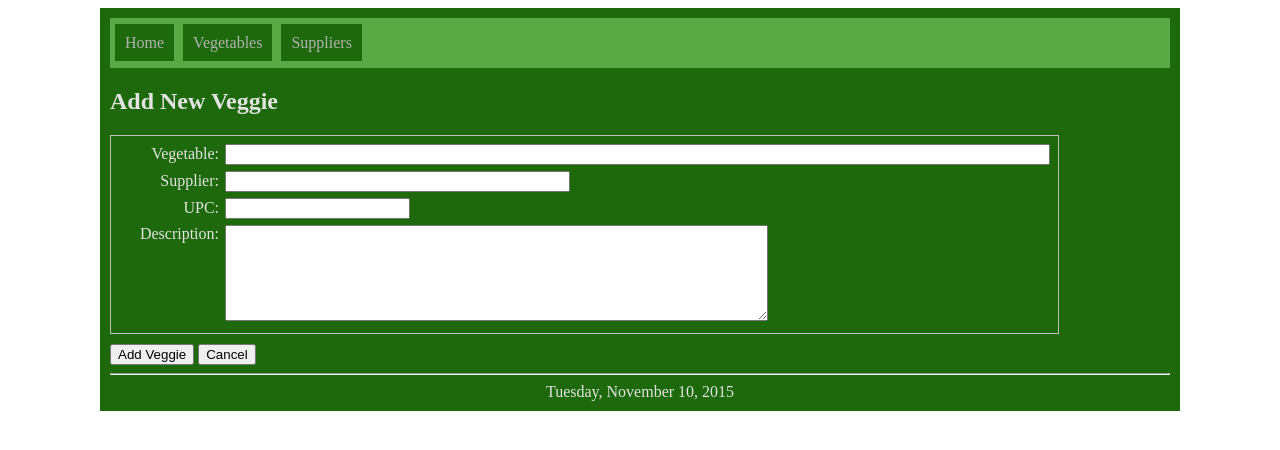
After one commit to shweetshourpowk/producesite, a PHP site: page /addveggie.php in a window 1280 px wide. The commit adds this page. Shown: the top 450 px of the page. Run offline with PHP 8.4, Linux system fonts and the light colour scheme.

Commit message:
made some changes, added the add and delete buttons to the vegetables. Still need to add to the suppliers.

```diff
--- /dev/null
+++ b/addveggie.php
@@ -0,0 +1,40 @@
+<?php
+/*
+ * Author: Ryan McCrory
+ * Date: 11-19-15
+ * File: addveggie.php
+ * Description: Add a veggie to the list
+ *
+ */
+$page_title = "Add a veggie";
+require_once 'php/header.php';
+?>
+
+<h2>Add New Veggie</h2>
+<form action="insertveggie.php" method="get">
+    <table cellspacing="0" cellpadding="3" style="border: 1px solid silver; padding:5px; margin-bottom: 10px">
+        <tr>
+            <td style="text-align: right; width: 100px">Vegetable: </td>
+            <td><input name="veggie" type="text" size="100" required /></td>
+        </tr>
+        <tr>
+            <td style="text-align: right">Supplier: </td>
+            <td><input name="supp" type="text" size="40" required /></td>
+        </tr>
+        <tr>
+            <td style="text-align: right">UPC: </td>
+            <td><input name="upc" type="number" required /></td>
+        </tr>
+        <tr>
+            <td style="text-align: right; vertical-align: top">Description:</td>
+            <td><textarea name="desc" rows="6" cols="65"></textarea></td>
+        </tr>
+    </table>
+    <div class="addVeggie">
+        <input type="submit" value="Add Veggie" />
+        <input type="button" value="Cancel" onclick="window.location.href='vegetables.php'" />
+    </div>
+</form>
+
+<?php
+require_once 'php/footer.php';
--- a/css/style.css
+++ b/css/style.css
@@ -11,7 +11,7 @@
     min-height: 100%;
     background-color: #1e690b;
     padding: 10px;
-    color: #cdcab9;
+    color: #e3e3e3;
 }
 
 #content {
@@ -31,7 +31,7 @@ nav a{
 
 a {
     text-decoration: none;
-    color: #000000;
+    color: #b2b2b2;
 }
 
 a:hover {
--- a/vegetables.php
+++ b/vegetables.php
@@ -4,8 +4,7 @@ $page_title = "Vegetables";
 
 require_once ('php/header.php');
 require_once('php/connect.php');
-$sql = "SELECT vegetables.id, vegetables.vegetable, vegetables.description, vegetables.upc, supplier.name FROM vegetables, supplier WHERE vegetables.supplier_id=supplier.supplier_id";
-//execute the query
+$sql = "SELECT vegetables.id, vegetables.vegetable, vegetables.description, vegetables.upc, supplier.name FROM vegetables, supplier WHERE vegetables.supplier_id=supplier.supplier_id";//execute the query
 $query = $conn->query($sql);
 
 //Handle selection errors
@@ -43,7 +42,7 @@ if (!$query) {
         ?>
     </table>
 
-
+<button><a href="addveggie.php">Add veggie</a></button>
 
     <!-- all content goes in between these two tags -->
     <script src="js/script.js"></script>
```
Also changed, not shown: deleteveggie.php (added, +40 -0 lines), insertveggie.php (added, +58 -0 lines), js/script.js (+12 -0 lines), vegetabledetails.php (+8 -4 lines).
